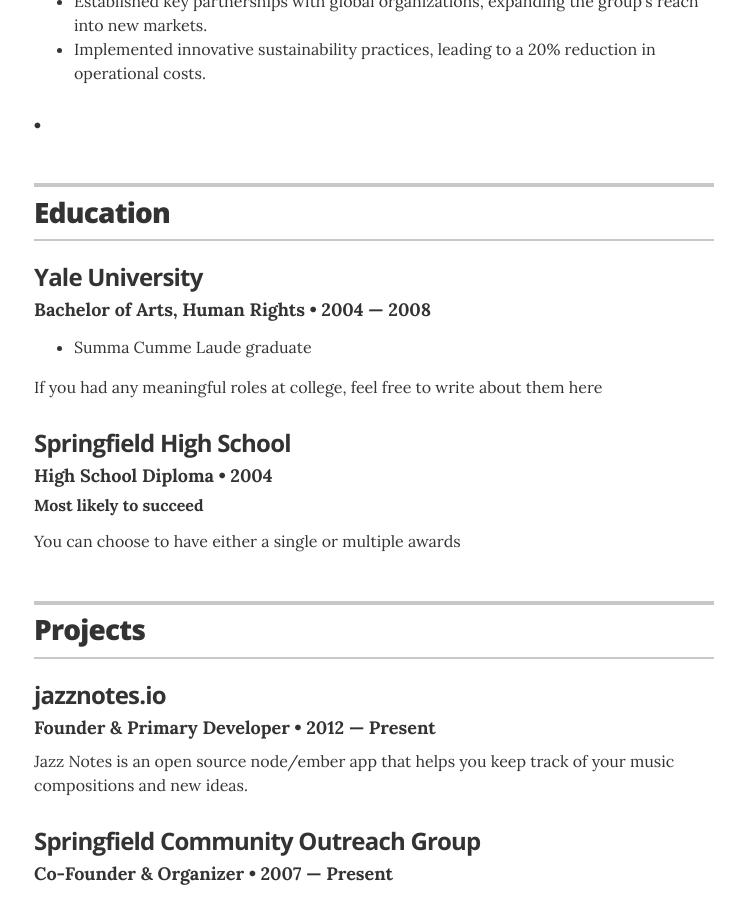
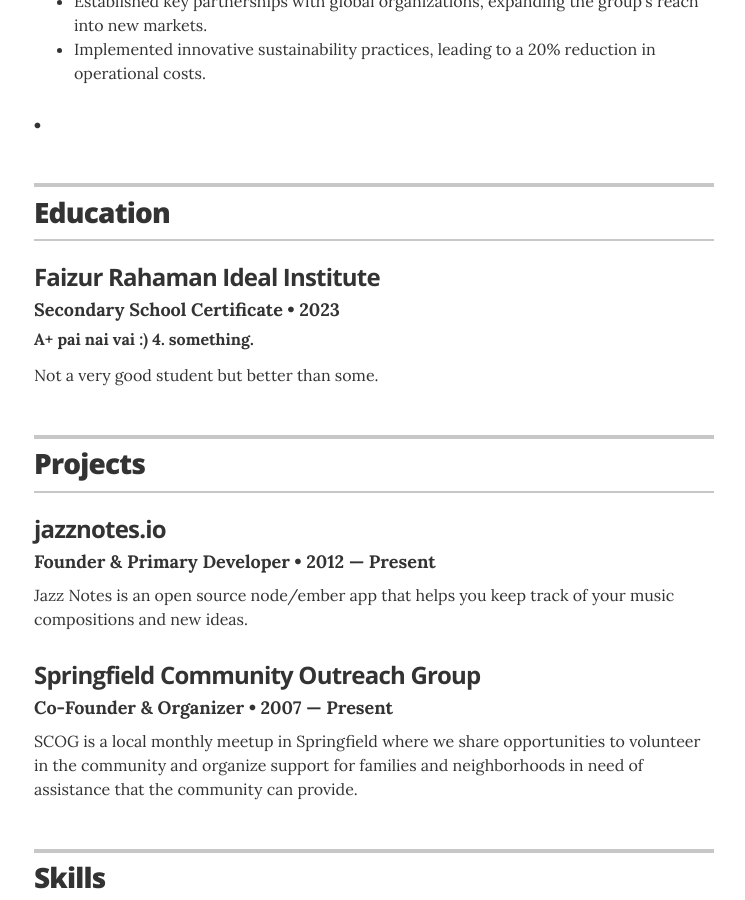
Before and after one commit to TheDT01/resume, a Jekyll site: the page built from index.html, in a window 1280 px wide and 900 px high, scrolled down 1344 px. Shown: the whole window, without its empty margins (266-1011 px from the left). Built offline with Jekyll 4.4.1, drawn with Linux system fonts in a browser that asks for light colours.

Commit message:
done the cirtificate and education

```diff
--- a/_data/education.yml
+++ b/_data/education.yml
@@ -1,13 +1,13 @@
 # Degree
-- degree: Bachelor of Arts, Human Rights
-  uni: Yale University
-  year: 2004 &mdash; 2008
-  awards:
-    - award: Summa Cumme Laude graduate
-  summary: If you had any meaningful roles at college, feel free to write about them here
+# degree: Bachelor of Arts, Human Rights
+# uni: Yale University
+#year: 2004 &mdash; 2008
+#awards:
+# - award: Summa Cumme Laude graduate
+#summary: If you had any meaningful roles at college, feel free to write about them here
 
-- degree: High School Diploma
-  uni: Springfield High School
-  year: 2004
-  award: Most likely to succeed
-  summary: You can choose to have either a single or multiple awards
+- degree: Secondary School Certificate
+  uni: Faizur Rahaman Ideal Institute
+  year: 2023
+  award: A+ pai nai vai :) 4. something.
+  summary: Not a very good student but better than some.
--- a/_data/recognitions.yml
+++ b/_data/recognitions.yml
@@ -1,10 +1,11 @@
 # Recognitions
-- award: Outstanding Achievement
-  organization: Springfield Young Professionals
-  year: 2010, 2014
-  summary: Awarded the Outstanding Achievement award for contributions made to the community and professional accomplishments.
+- award: CS50x
+  organization: Harvard University
+  year: 2023 , 2024
+  summary: Awarded the Outstanding Achievement award for completion Of CS50x, including ten problem sets, eight labs, and one final project.
+  image: ./image/CS50_cirtificate.jpg
 
-- award: Most Likely To Succeed
-  organization: Springfield High School
-  year: 2004
-  summary: Voted Most Likely To Succeed by a panel of my high school peers.
+- award: Bscic C Programming
+  organization: 10 Minute School
+  year: 2023
+  image: ./image/10ms.png
```
Also changed, not shown: images/10ms.png (added), images/CS50_cirtificate.jpg (added).
